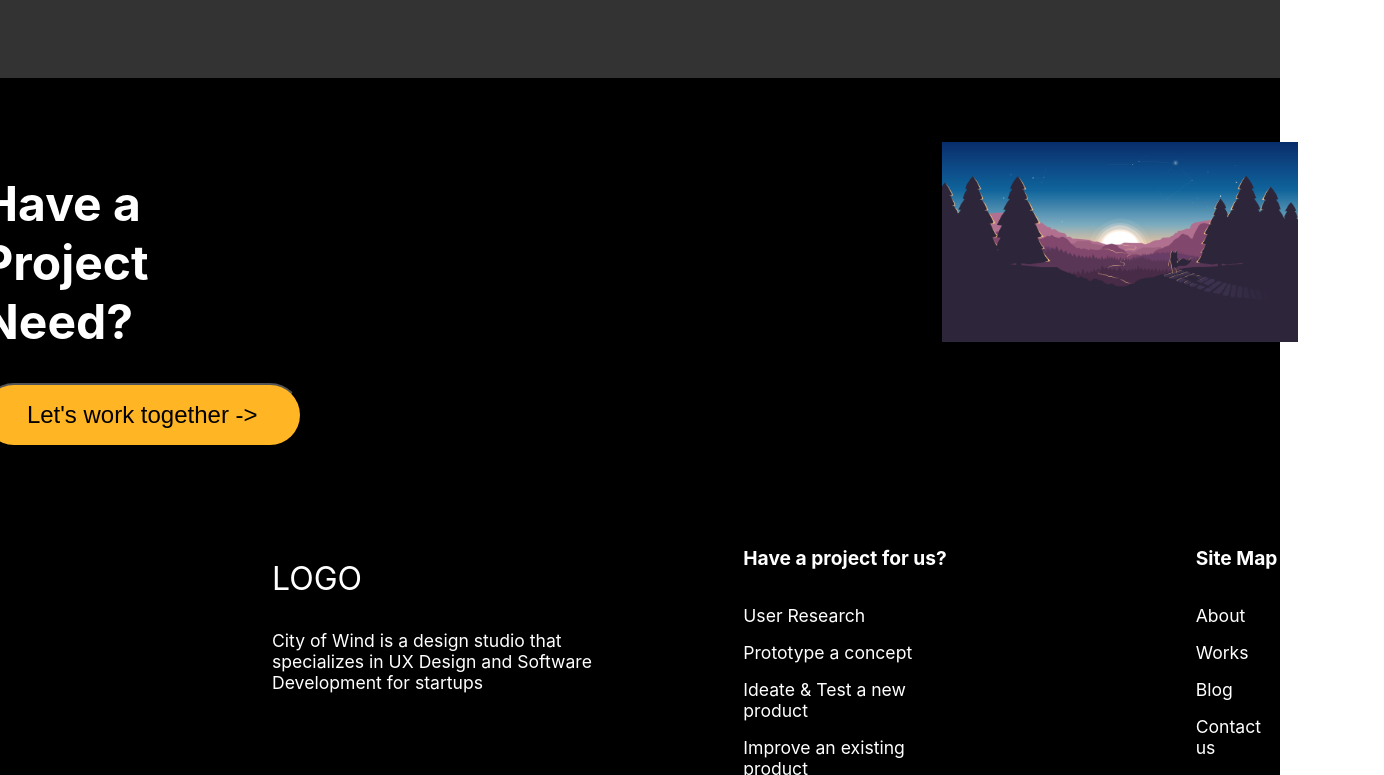
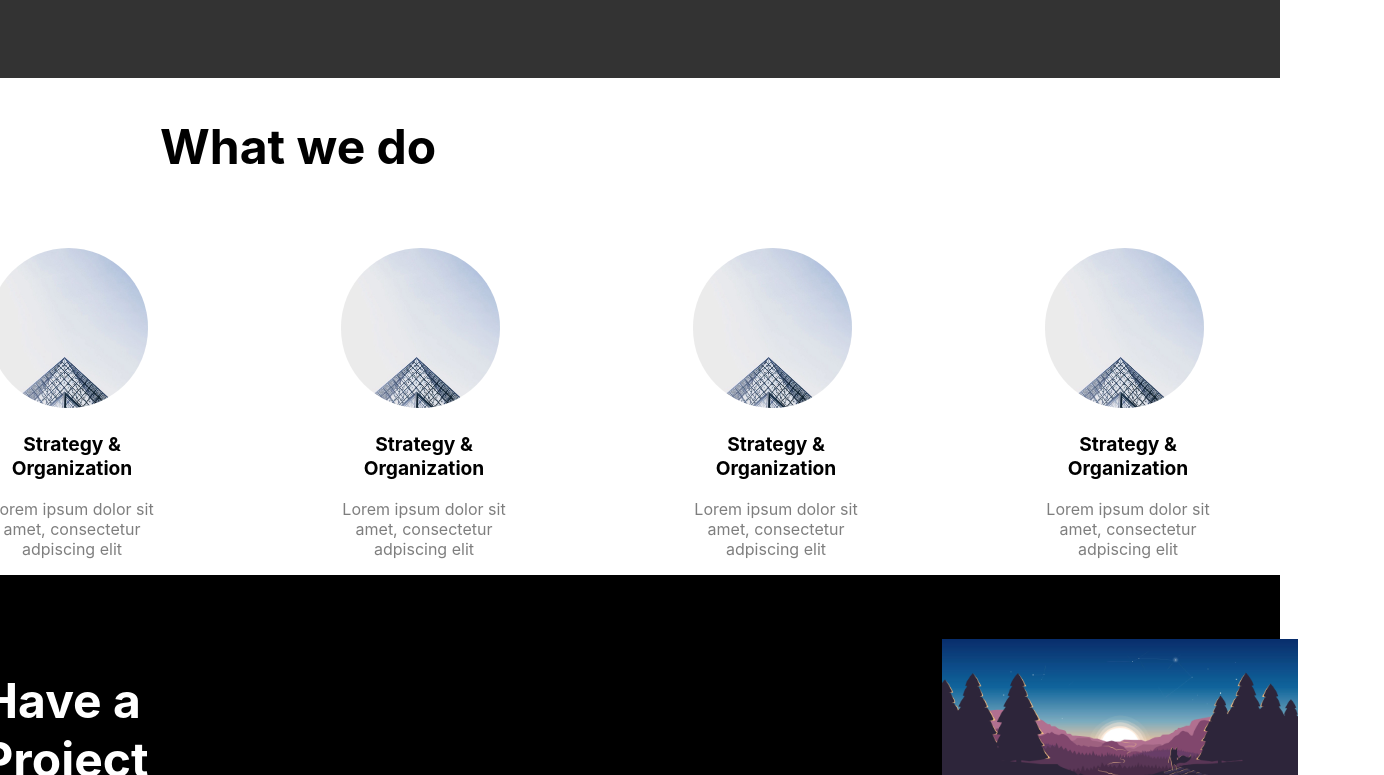
Before and after one commit to ltramos7/cwd-website-fe, a React (Create React App) app: page / in a window 1280 px wide. Shown: the part 448-1223 px from the top of the page, 1384 px wide, since content can reach past the window. Built offline with nearby package versions, Linux system fonts and the light colour scheme.

Commit message:
created categories cards and styled them

```diff
--- a/src/components/home/index.jsx
+++ b/src/components/home/index.jsx
@@ -17,6 +17,41 @@ class Home extends React.Component{
                         <img src={require(`./images/minimal-placeholder.jpg`)} placeholder='rect fill' />
                     </div>
                 </div>
+
+                <div className='home__what-we-do'>
+                    <h1>What we do</h1>
+                </div>
+
+                <div className='home__categories'>
+                    <div className='home__categories-card'>
+                        <img src={require(`./images/square-fill.jpg`)} placeholder='square fill' />
+                        <div className='home__categories-card-text'>
+                            <p className='home__categories-card-title'>Strategy & Organization</p>
+                            <p className='home__categories-card-description'>Lorem ipsum dolor sit amet, consectetur adpiscing elit</p>
+                        </div>
+                    </div>
+                    <div className='home__categories-card'>
+                        <img src={require(`./images/square-fill.jpg`)} placeholder='square fill' />
+                        <div className='home__categories-card-text'>
+                            <p className='home__categories-card-title'>Strategy & Organization</p>
+                            <p className='home__categories-card-description'>Lorem ipsum dolor sit amet, consectetur adpiscing elit</p>
+                        </div>
+                    </div>
+                    <div className='home__categories-card'>
+                        <img src={require(`./images/square-fill.jpg`)} placeholder='square fill' />
+                        <div className='home__categories-card-text'>
+                            <p className='home__categories-card-title'>Strategy & Organization</p>
+                            <p className='home__categories-card-description'>Lorem ipsum dolor sit amet, consectetur adpiscing elit</p>
+                        </div>
+                    </div>
+                    <div className='home__categories-card'>
+                        <img src={require(`./images/square-fill.jpg`)} placeholder='square fill' />
+                        <div className='home__categories-card-text'>
+                            <p className='home__categories-card-title'>Strategy & Organization</p>
+                            <p className='home__categories-card-description'>Lorem ipsum dolor sit amet, consectetur adpiscing elit</p>
+                        </div>
+                    </div>
+                </div>
             </section>
         )
     }
--- a/src/scss/_home.scss
+++ b/src/scss/_home.scss
@@ -45,4 +45,40 @@
         }
     }
 
+    &__what-we-do {
+        font-size: 2rem;
+        padding: 0 0 2rem 10rem;
+    }
+
+    &__categories {
+        display: grid;
+        grid-template-areas: 'one two three four';
+        justify-content: center;
+        padding: 0 0 0 5rem;
+
+        &-card {
+            padding: 0 10rem 0 0;
+
+            & > img {
+                height: 10rem;
+                margin-left: 0.8rem;
+                width: auto;
+                border-radius: 10rem;
+            }
+
+            &-text {
+                text-align: center;
+            }
+
+            &-title {
+                font-weight: bold;
+                font-size: 1.2rem;
+            }
+
+            &-description {
+                width: 12rem;
+                opacity: 0.5;
+            }
+        }
+    }
 }
```
